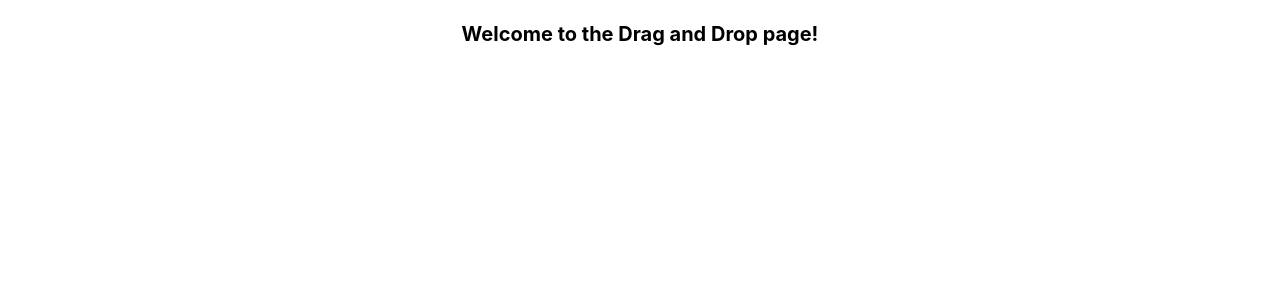
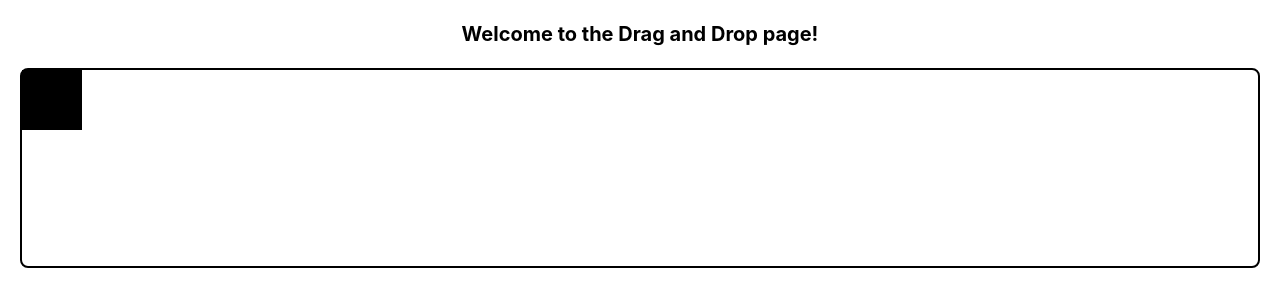
Before and after one commit to JellyRollJunior/learning-sandbox, a React (Vite) app in the folder packages/client/: page /drag-and-drop in a window 1280 px wide. Shown: the top 306 px of the page. Built offline with nearby package versions, Linux system fonts and the light colour scheme.

Commit message:
Implement dragging a black square on DragAndDropPage

```diff
--- a/packages/client/src/app/pages/DragAndDropPage/DragAndDropPage.tsx
+++ b/packages/client/src/app/pages/DragAndDropPage/DragAndDropPage.tsx
@@ -1,11 +1,80 @@
+import { useCallback, useRef, useState, type PointerEvent } from 'react';
+
+/**
+ * Naive Drag and Drop
+ *
+ * use onPointer because it records mouse/touch/etc.
+ *
+ * * Theory:
+ * - on element drag, cursor will be positioned in same place inside the element
+ *    - setPointerCapture to prevent cursor outrunning element
+ *    - if cursor moves out of element, the events will no longer be sent to element unless setPointerCapture is used
+ * - record relative position as an offset from the elements top left corner
+ * - set element position in relation to currentMousePosition - offset
+ *
+ * 1. onPointerDown, record offset x & y of pointer from element top left corner
+ * 2. onPointerMove, set position of element as mouse moves
+ * 3. onPointerUp, stop recording drag
+ */
+
+interface Position {
+  x: number;
+  y: number;
+}
+
 const DragAndDropPage = () => {
+  const ref = useRef<HTMLDivElement | null>(null);
+
+  const [pos, setPos] = useState<Position>({ x: 0, y: 0 });
+  const offset = useRef<Position>({ x: 0, y: 0 });
+  const isDragging = useRef(false);
+
+  const onPointerDown = useCallback(
+    (event: PointerEvent) => {
+      isDragging.current = true;
+
+      event.currentTarget.setPointerCapture(event.pointerId);
+
+      offset.current = {
+        x: event.clientX - pos.x,
+        y: event.clientY - pos.y,
+      };
+    },
+    [pos]
+  );
+
+  const onPointerMove = useCallback((event: PointerEvent) => {
+    if (!isDragging.current) return;
+    setPos({
+      x: event.clientX - offset.current.x,
+      y: event.clientY - offset.current.y,
+    });
+  }, []);
+
+  const onPointerUp = useCallback(() => {
+    isDragging.current = false;
+  }, []);
+
   return (
     <>
-      <main className="min-h-screen min-w-screen">
+      <div className="min-h-screen min-w-screen">
         <h1 className="mt-5 text-center text-xl font-bold">
           Welcome to the Drag and Drop page!
         </h1>
-      </main>
+        <main className="mx-5 mt-5 min-h-50 rounded-lg border-2 border-black p-2 relative">
+          <div
+            ref={ref}
+            className="absolute size-15 bg-black"
+            style={{
+              left: pos.x,
+              top: pos.y,
+            }}
+            onPointerDown={onPointerDown}
+            onPointerMove={onPointerMove}
+            onPointerUp={onPointerUp}
+          ></div>
+        </main>
+      </div>
     </>
   );
 };
```
Also changed, not shown: 1 other file (tests, documents, lock files or other folders).
